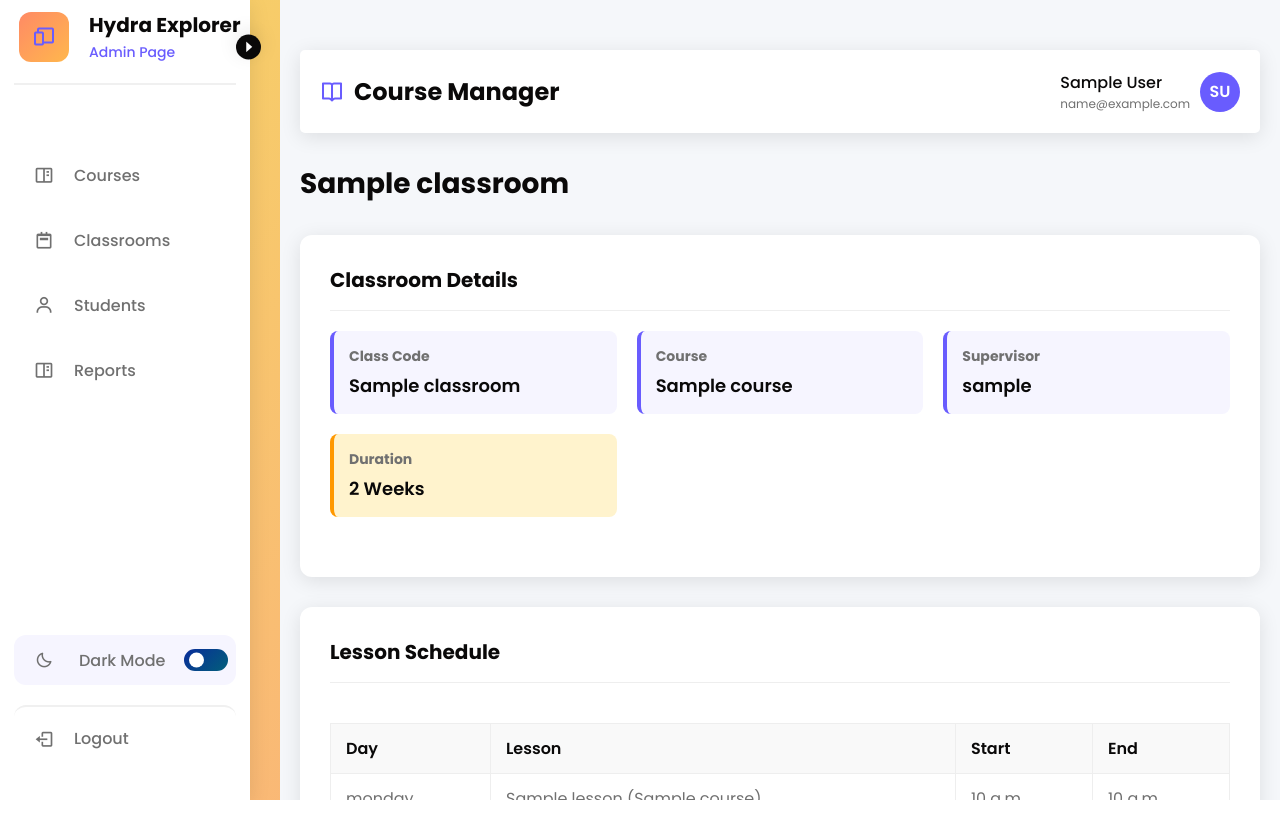
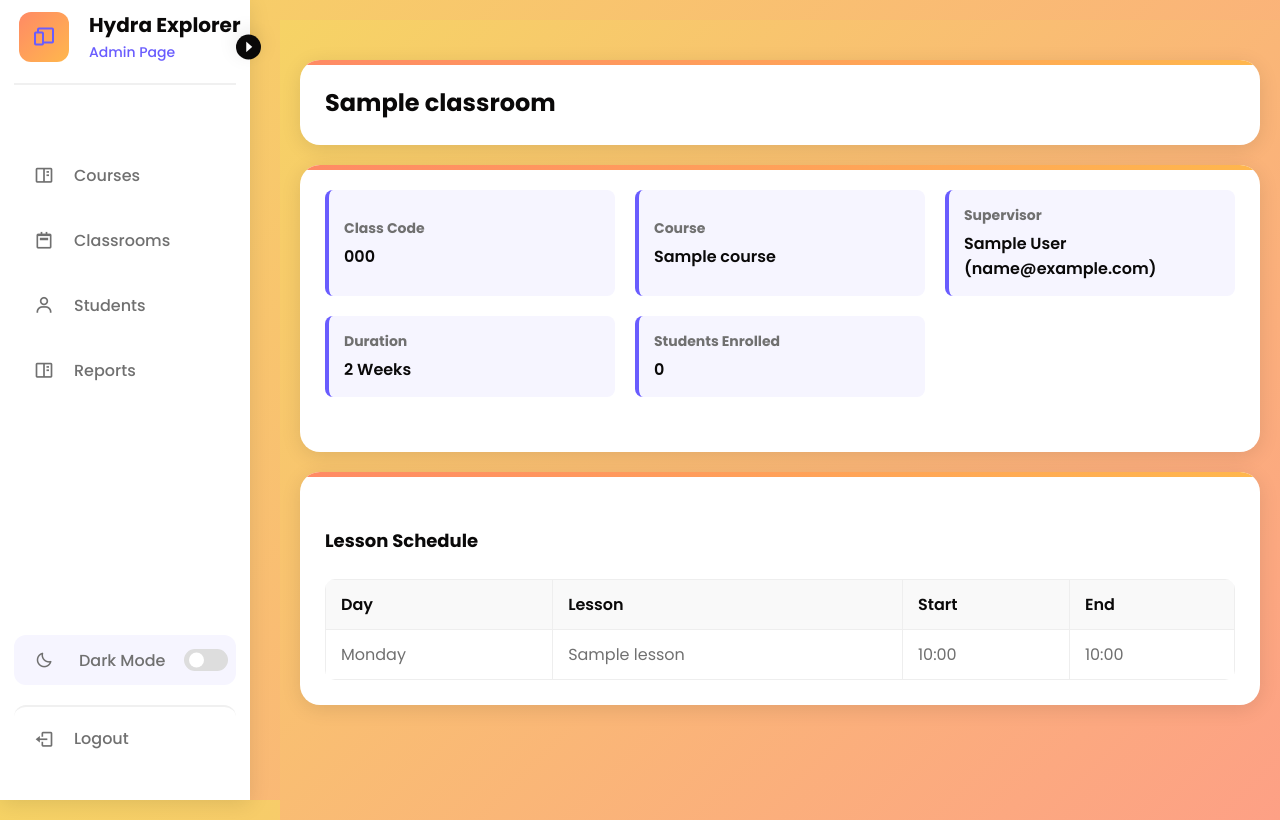
Before and after one commit to NotDidy/E-Learning-Platform, a Django app: page /classrooms/classrooms/1/preview/ in a window 1280 px wide. Run offline with Django 5.2, Linux system fonts and the light colour scheme; a user stored in the database is signed in; tables that the repository leaves empty hold one stand-in row (values such as "Sample post").

Commit message:
Restyled the classroom_preview page

```diff
--- a/Backend/static/classrooms/classroom_preview.css
+++ b/Backend/static/classrooms/classroom_preview.css
@@ -1,4 +1,4 @@
-@import url('https://fonts.googleapis.com/css2?family=Poppins:wght@400;500;600;700&display=swap');
+@import url('https://fonts.googleapis.com/css2?family=Poppins:ital,wght@0,100;0,200;0,300;0,400;0,500;0,600;0,700;0,800;1,100;1,200;1,300;1,400;1,500;1,600;1,700;1,800;1,900&display=swap');
 
 * {
   font-family: 'Poppins', sans-serif;
@@ -8,22 +8,30 @@
 }
 
 :root {
-  --body-color: #f5f7fa;
+  --body-color: linear-gradient(135deg, #f6d365 0%, #fda085 100%);
+  --sidebar-color: #FFF;
   --primary-color: #695CFE;
   --primary-color-light: #F6F5FF;
+  --toggle-color: #DDD;
   --text-color: #707070;
   --black-color: #0a0909;
   --shadow: 0 4px 20px rgba(0,0,0,0.1);
   --orange-gradient: linear-gradient(135deg, #ff8a65 0%, #ffb74d 100%);
   --warning-color: #ff9800;
+
+  --tran-02: all 0.2s ease;
+  --tran-03: all 0.3s ease;
+  --tran-04: all 0.4s ease;
+  --tran-05: all 0.5s ease;
 }
 
 /* Page background */
 body {
-  background: linear-gradient(135deg, #f6d365 0%, #fda085 100%);
+  background: var(--body-color);
   min-height: 100vh;
   color: var(--text-color);
   background-attachment: fixed;
+  padding: 20px 0;
 }
 
 .container {
@@ -32,17 +40,22 @@ body {
   padding: 20px;
 }
 
-/* Header bar with logo & user info */
+/* Header bar */
 .header {
-  display: flex;
-  justify-content: space-between;
-  align-items: center;
-  padding: 20px;
-  margin-top: 30px;
-  margin-bottom: 30px;
-  background-color: #fff;
-  border-radius: 5px;
+  background: var(--sidebar-color);
+  margin: 20px;
+  border-radius: 20px;
   box-shadow: var(--shadow);
+  padding: 30px;
+  position: relative;
+  overflow: hidden;
+}
+.header::before {
+  content: '';
+  position: absolute;
+  top: 0; left: 0; right: 0;
+  height: 5px;
+  background: var(--orange-gradient);
 }
 
 .logo {
@@ -88,11 +101,20 @@ body {
 
 /* Cards */
 .card {
-  background-color: #fff;
-  border-radius: 12px;
-  padding: 30px;
+  background: var(--sidebar-color);
+  border-radius: 20px;
   box-shadow: var(--shadow);
-  margin-bottom: 30px;
+  padding: 25px;
+  margin: 20px 0;
+  position: relative;
+  overflow: hidden;
+}
+.card::before {
+  content: '';
+  position: absolute;
+  top: 0; left: 0; right: 0;
+  height: 5px;
+  background: var(--orange-gradient);
 }
 
 .card-header {
@@ -109,7 +131,7 @@ body {
   color: var(--black-color);
 }
 
-/* Classroom info grid */
+/* Classroom info aligned nicely */
 .classroom-info {
   display: grid;
   grid-template-columns: repeat(auto-fit, minmax(220px, 1fr));
@@ -122,6 +144,9 @@ body {
   padding: 15px;
   border-radius: 8px;
   border-left: 4px solid var(--primary-color);
+  display: flex;
+  flex-direction: column;
+  justify-content: center;
 }
 
 .info-item h3 {
@@ -131,7 +156,7 @@ body {
 }
 
 .info-item p {
-  font-size: 18px;
+  font-size: 16px;
   font-weight: 600;
   color: var(--black-color);
 }
@@ -144,12 +169,16 @@ body {
 /* Lessons table */
 .table-container {
   overflow-x: auto;
+  margin-top: 10px;
 }
 
 .lessons-table {
   width: 100%;
   border-collapse: collapse;
-  margin-top: 20px;
+  margin-top: 15px;
+  background-color: var(--sidebar-color);
+  border-radius: 10px;
+  overflow: hidden;
 }
 
 .lessons-table th,
@@ -163,8 +192,6 @@ body {
   background-color: #f9f9f9;
   font-weight: 600;
   color: var(--black-color);
-  position: sticky;
-  top: 0;
 }
 
 .lessons-table tbody tr:hover {
@@ -180,3 +207,11 @@ body {
   border-radius: 8px;
   margin-top: 20px;
 }
+
+/* Section title for schedule */
+.section-title {
+  margin-top: 30px;
+  font-size: 18px;
+  font-weight: 700;
+  color: var(--black-color);
+}
--- a/Backend/templates/classrooms/classroom_preview.html
+++ b/Backend/templates/classrooms/classroom_preview.html
@@ -1,67 +1,49 @@
 {% extends "base.html" %}
 {% load static %}
 
-{% block title %}My Classroom | Course Manager{% endblock %}
-
 {% block extra_css %}
 <link rel="stylesheet" href="{% static 'classrooms/classroom_preview.css' %}">
-<link href='https://unpkg.com/boxicons@2.1.4/css/boxicons.min.css' rel='stylesheet'>
+<link href="https://unpkg.com/boxicons@2.1.4/css/boxicons.min.css" rel="stylesheet">
 {% endblock %}
 
 {% block content %}
 <div class="container">
-    <div class="header">
-        <div class="logo">
-            <i class='bx bx-book-open'></i>
-            <h2>Course Manager</h2>
-        </div>
-        {% if user.is_authenticated %}
-        <div class="user-profile">
-            <div>
-                <div style="font-weight: 500; color: var(--black-color);">{{ user.get_full_name }}</div>
-                <div style="font-size: 12px; color: var(--text-color);">{{ user.email }}</div>
-            </div>
-            <div class="user-avatar">{{ user.first_name|slice:":1" }}{{ user.last_name|slice:":1" }}</div>
-        </div>
-        {% endif %}
+
+    <div class="card">
+        <h1 style="font-size:24px; color:var(--black-color); margin-bottom:0;">
+            {{ classroom.name }}
+        </h1>
     </div>
 
-    <div class="page-title">
-        <h1>{{ classroom.name }}</h1>
-    </div>
-
-    <!-- Classroom Information Card -->
+    <!-- Classroom info cards -->
     <div class="card">
-        <div class="card-header">
-            <h2>Classroom Details</h2>
-        </div>
         <div class="classroom-info">
             <div class="info-item">
                 <h3>Class Code</h3>
-                <p>{{ classroom.name }}</p>
+                <p>{{classroom.class_code|default:"N/A" }}</p>
             </div>
-            <div class="info-item info">
+            <div class="info-item">
                 <h3>Course</h3>
-                <p>{{ classroom.course }}</p>
+                <p>{{classroom.course}}</p>
             </div>
             <div class="info-item">
                 <h3>Supervisor</h3>
-                <p>{{ classroom.supervisor }}</p>
+                <p>{{classroom.supervisor.get_full_name}} ({{classroom.supervisor.email}})</p>
             </div>
-            <div class="info-item warning">
+            <div class="info-item">
                 <h3>Duration</h3>
                 <p>{{ classroom.duration_weeks }} Weeks</p>
             </div>
+            <div class="info-item">
+                <h3>Students Enrolled</h3>
+                <p>{{ classroom.students.count|default:0 }}</p>
             </div>
         </div>
-
-    <!-- Lesson Schedule Card -->
+    </div>
     <div class="card">
-        <div class="card-header">
-            <h2>Lesson Schedule</h2>
-        </div>
-        <div class="schedule-container expanded">
+        <h2 class="section-title">Lesson Schedule</h2>
         <div class="table-container">
+            {% if schedules %}
             <table class="lessons-table">
                 <thead>
                 <tr>
@@ -72,20 +54,23 @@
                 </tr>
                 </thead>
                 <tbody>
-                    {% for s in schedules %}
+                {% for schedule in schedules %}
                 <tr>
-                        <td>{{ s.day }}</td>
-                        <td>{{ s.lesson }}</td>
-                        <td>{{ s.start_time }}</td>
-                        <td>{{ s.end_time }}</td>
+                    <td>{{ schedule.get_day_display }}</td>
+                    <td>{{ schedule.lesson.title }}</td>
+                    <td>{{ schedule.start_time|time:"H:i" }}</td>
+                    <td>{{ schedule.end_time|time:"H:i" }}</td>
                 </tr>
-                    {% empty %}
-                    <tr><td colspan="4" class="no-data">No schedule defined.</td></tr>
                 {% endfor %}
                 </tbody>
             </table>
+            {% else %}
+            <div class="no-data">
+                No lessons scheduled yet.
+            </div>
+            {% endif %}
         </div>
     </div>
-    </div>
+
 </div>
 {% endblock %}
```
Also changed, not shown: Backend/templates/classrooms/classroom-instructors.html (added, +82 -0 lines). Lines whose indentation alone changed are shown as unchanged.
